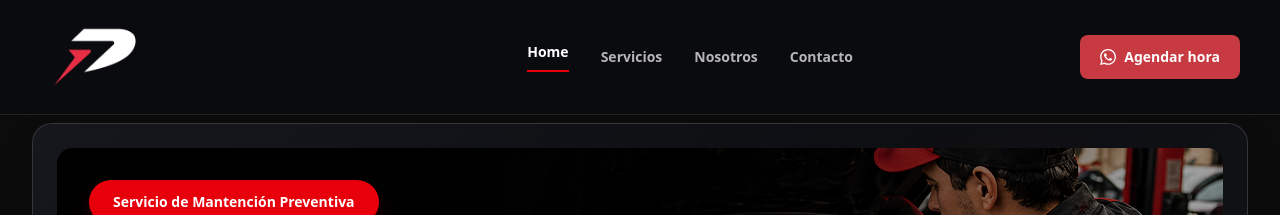
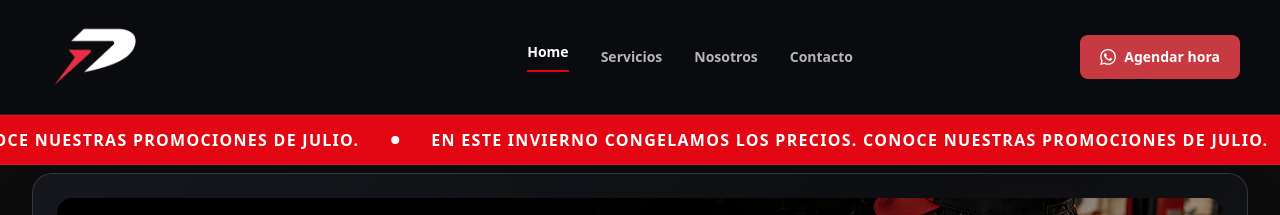
Before and after one commit to cruzdoussau/plazacarservice, a Next.js app: page / in a window 1280 px wide. Shown: the top 215 px of the page. Built offline with nearby package versions, Linux system fonts and the light colour scheme.

Commit message:
Restaura franja promocional en home

```diff
--- a/app/page.tsx
+++ b/app/page.tsx
@@ -1447,6 +1447,7 @@ export default function HomePage() {
   return (
     <div id="home" className="min-h-screen bg-[#0c0c0d] text-white">
       <Header />
+      <PromoMarquee />
       <ServicesSection />
       <MainSlider />
       <AboutBranchesSection />
```
